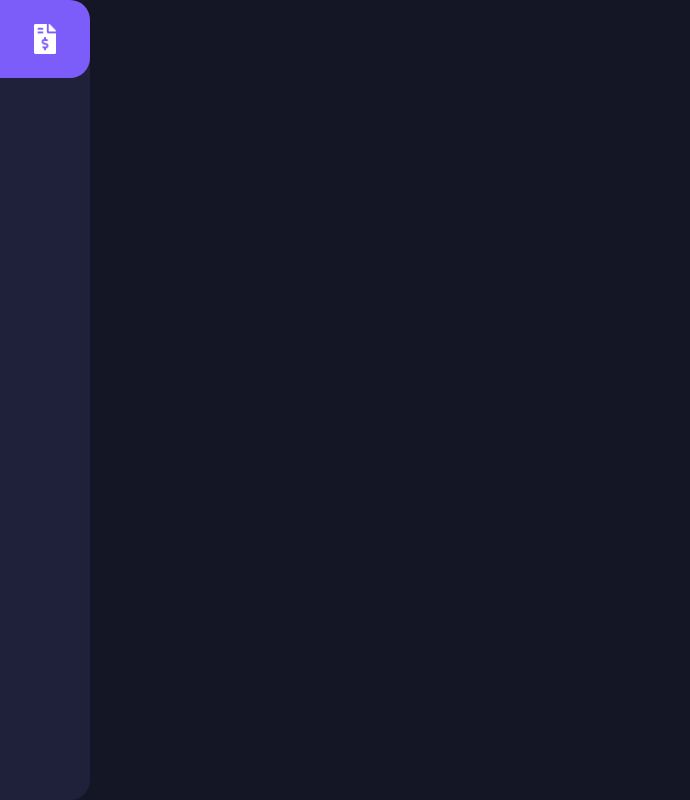
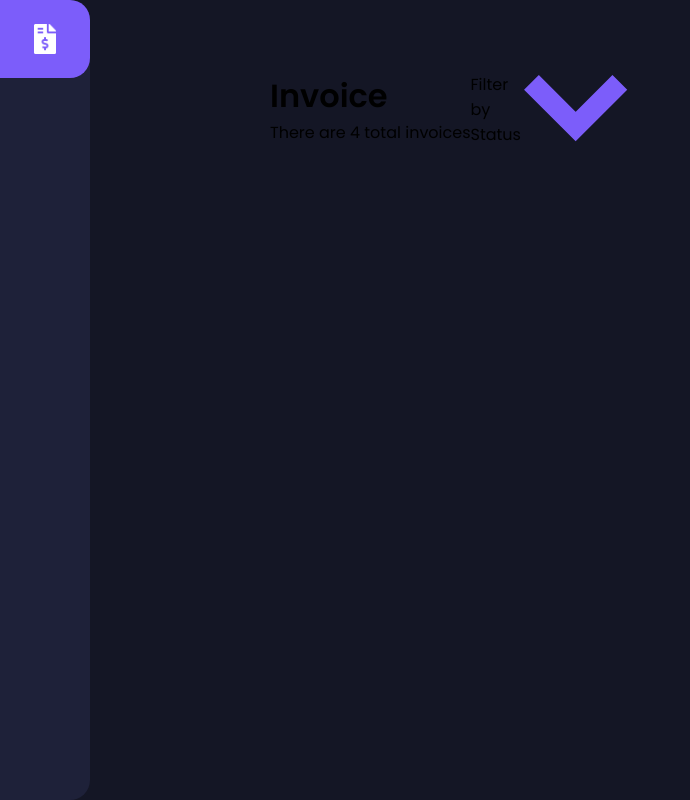
Before and after one commit to srimantapal205/invoiceapp, a Vue app: page / in a window 1280 px wide. Shown: the whole page, without its empty margins (0-690 px from the left). Built offline with nearby package versions, Linux system fonts and the light colour scheme.

Commit message:
add home component

```diff
--- a/src/views/HomeView.vue
+++ b/src/views/HomeView.vue
@@ -2,7 +2,24 @@
   <div class="home container">
     <!-- Header  -->
     <div class="header flex">
+      <div class="left flex flex-column">
+        <h1>Invoice</h1>
+        <span>There are 4 total invoices</span>
+      </div>
+      <div class="right flex">
+        <div @click="toggleFilterMenu" class="filter flex" ref="filter">
+          <span>Filter by Status</span>
+          <img src="@/assets/icon-arrow-down.svg" alt="">
+          <ul v-show="filterMenu" class="filterMenu">
+            <li>Draft</li>
+            <li>Pending</li>
+            <li>Paid</li>
+            <li>Clear Filter</li>
+          </ul>
 
+        </div>
+        <div @click="newInvoice" class="button flex"></div>
+      </div>
     </div>
   </div>
 </template>
```
